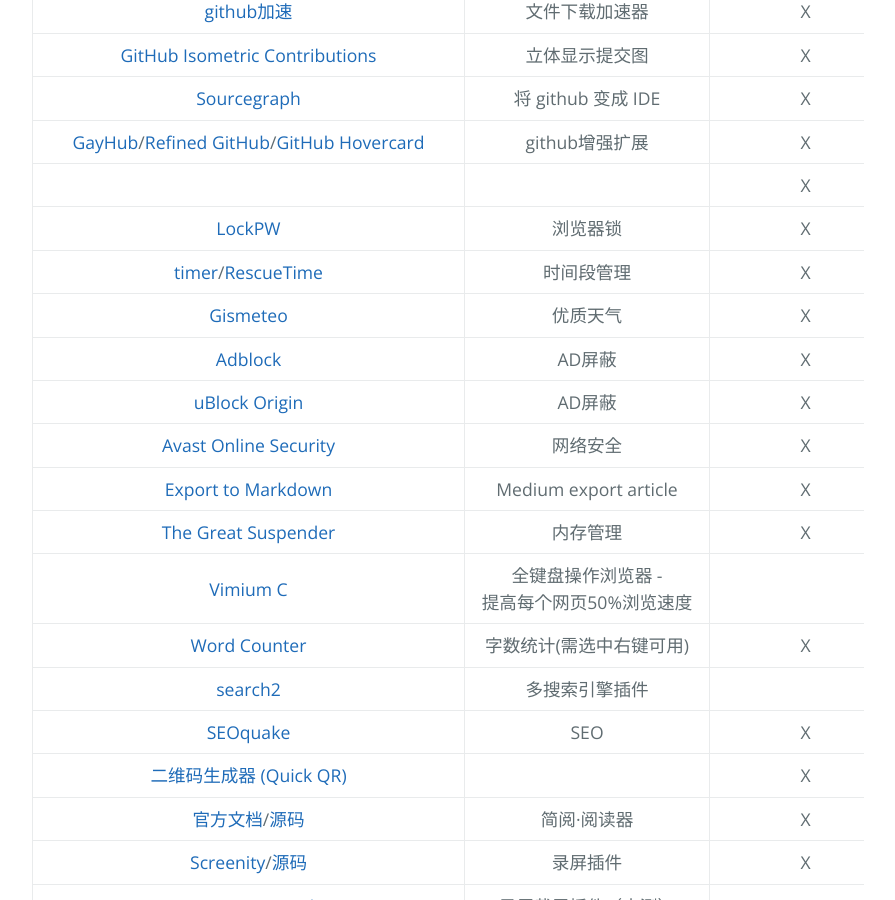
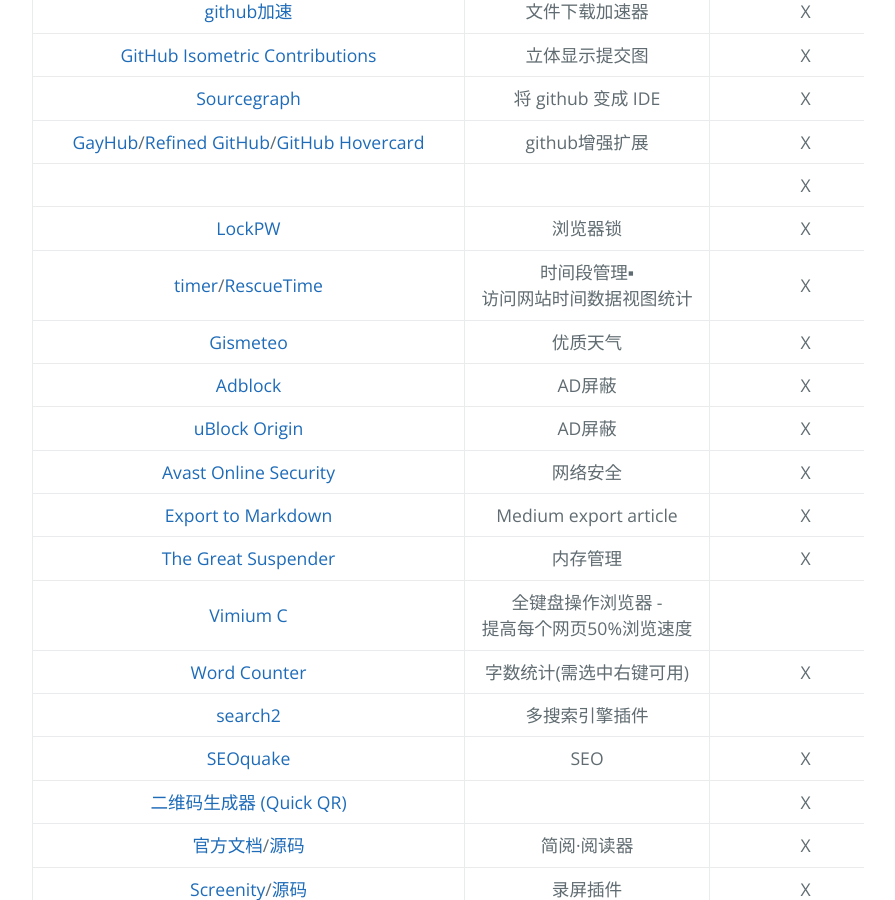
Before and after one commit to AmbroseRen/test, a Jekyll site: the page built from Doc/Tools/Chrome.md, in a window 1280 px wide and 900 px high, scrolled down 2033 px. Shown: the whole window, without its empty margins (192-1087 px from the left). Built offline with Jekyll 4.4.1, drawn with Linux system fonts in a browser that asks for light colours; our own code applies the rules of GitHub Pages for plain Markdown files; the repository's description, which GitHub fills in, is left out.

Commit message:
Update Chrome.md

```diff
--- a/Doc/Tools/Chrome.md
+++ b/Doc/Tools/Chrome.md
@@ -49,7 +49,7 @@
 | [GayHub](https://chrome.google.com/webstore/detail/gayhub/mdcffelghikdiafnfodjlgllenhlnejl)/[Refined GitHub](https://chrome.google.com/webstore/detail/refined-github/hlepfoohegkhhmjieoechaddaejaokhf)/[GitHub Hovercard](https://chrome.google.com/webstore/detail/github-hovercard/mmoahbbnojgkclgceahhakhnccimnplk) | github增强扩展 | X |
 | []() |  | X |
 | [LockPW](https://chrome.google.com/webstore/detail/lockpw/kjcloihghgncbdkaafgkckbokjnehfmo) | 浏览器锁 | X |
-| [timer](https://chrome.google.com/webstore/detail/timer/hepmlgghomccjinhcnkkikjpgkjibglj)/[RescueTime](https://chrome.google.com/webstore/detail/rescuetime-for-chrome-and/bdakmnplckeopfghnlpocafcepegjeap) | 时间段管理 | X |
+| [timer](https://chrome.google.com/webstore/detail/timer/hepmlgghomccjinhcnkkikjpgkjibglj)/[RescueTime](https://chrome.google.com/webstore/detail/rescuetime-for-chrome-and/bdakmnplckeopfghnlpocafcepegjeap) | 时间段管理▪访问网站时间数据视图统计 | X |
 | [Gismeteo](https://chrome.google.com/webstore/detail/gismeteo/bfegaehidkkcfaikpaijcdahnpikhobf) | 优质天气 | X |
 | [Adblock](https://chrome.google.com/webstore/detail/adblock-plus-free-ad-bloc/cfhdojbkjhnklbpkdaibdccddilifddb) | AD屏蔽 | X |
 | [uBlock Origin](https://chrome.google.com/webstore/detail/ublock-origin/cjpalhdlnbpafiamejdnhcphjbkeiagm) | AD屏蔽 | X |
```
